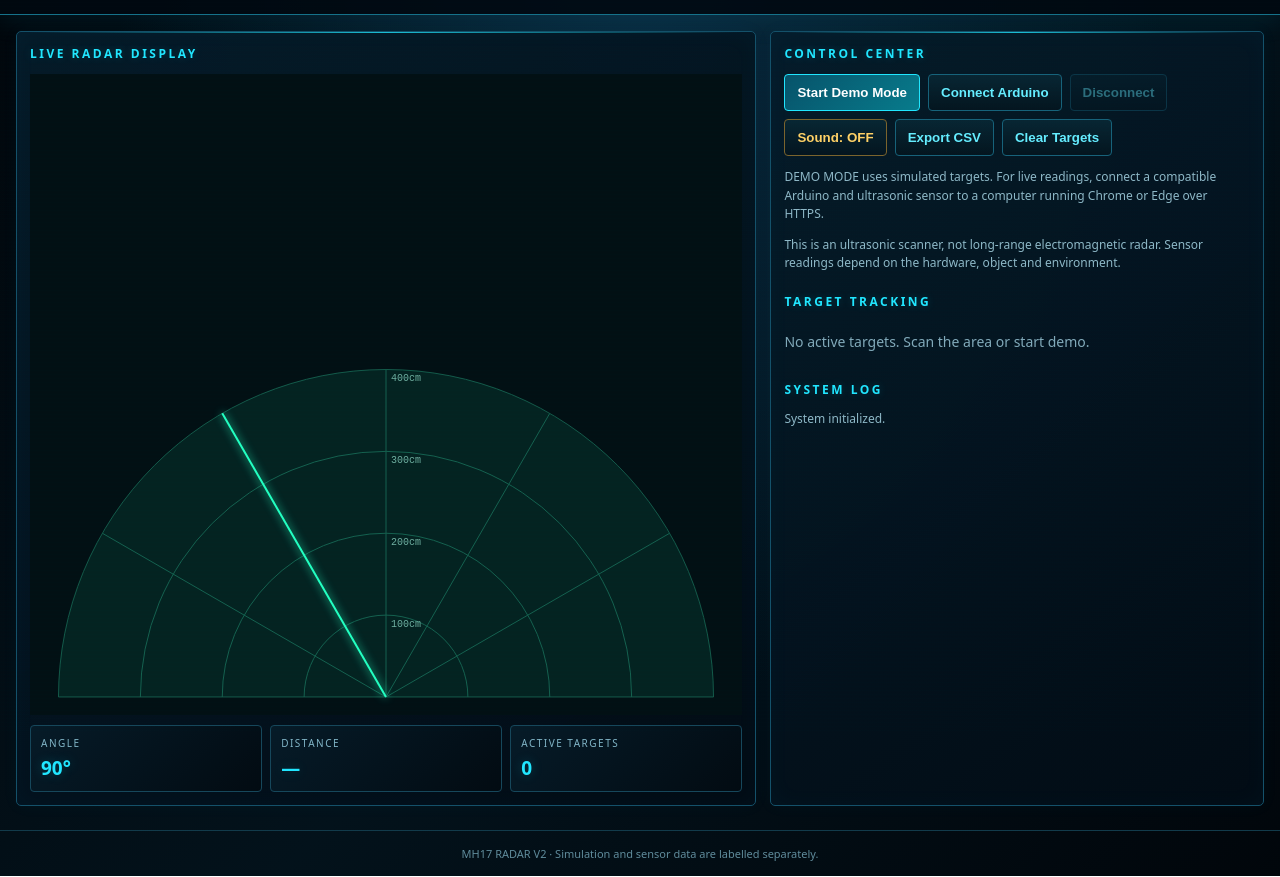
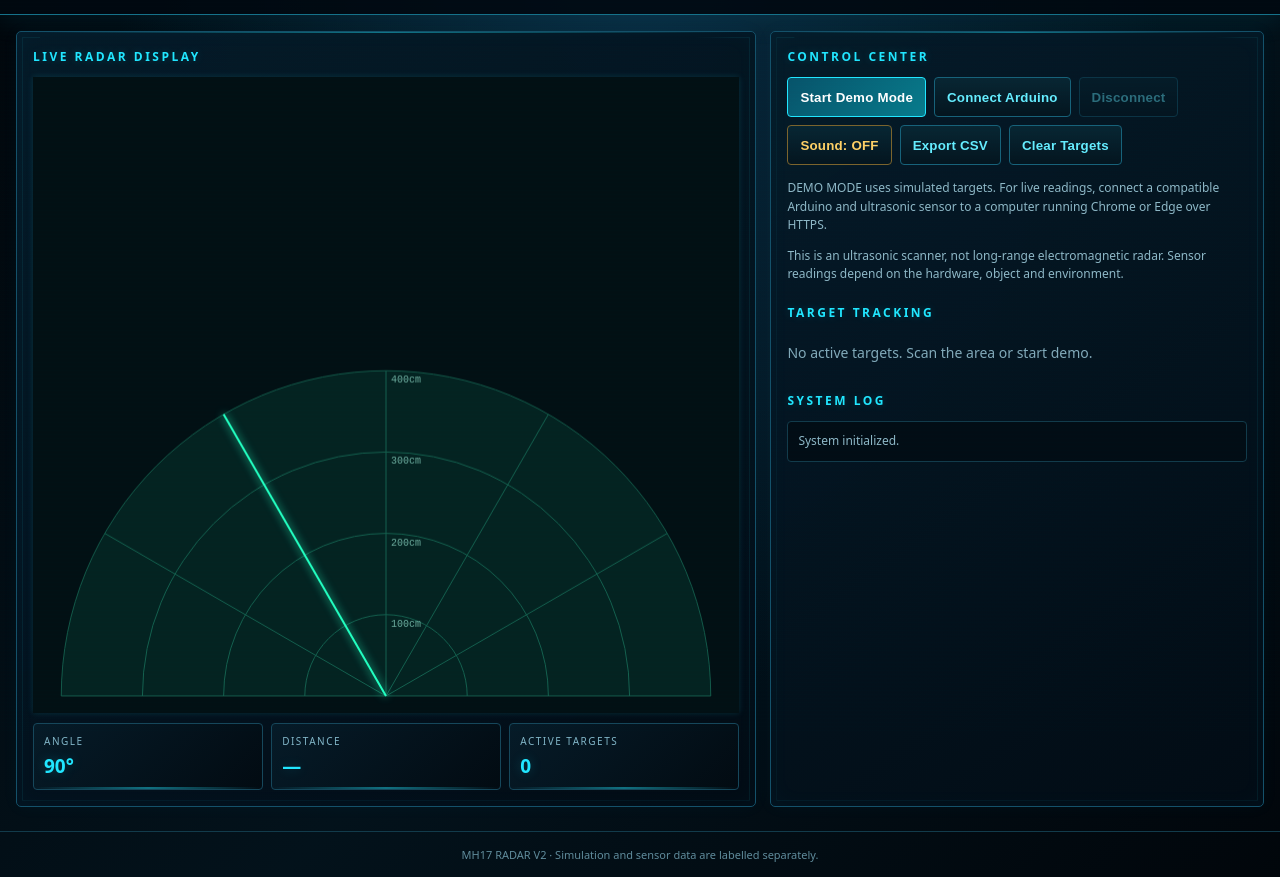
Before and after one commit to sumitwankhede96/MH17-RADAR, a plain HTML site: page index.html in a window 1280 px wide. Shown: the part 69-946 px from the top of the page. Drawn offline with Linux system fonts and the light colour scheme.

Commit message:
Enhance MH17 RADAR tactical HUD V2

```diff
--- a/index.html
+++ b/index.html
@@ -140,6 +140,52 @@ footer{
  @keyframes hud-pulse{
   0%,100%{opacity:1}
   50%{opacity:.65}
+ }
+}
+
+
+/* MH17 HUD UPGRADE V2 */
+header, main, footer { position:relative; }
+.panel { isolation:isolate; }
+.panel:after {
+ content:"";position:absolute;inset:5px;pointer-events:none;
+ border:1px solid rgba(33,230,255,.07);
+ clip-path:polygon(0 0,18px 0,18px 1px,1px 1px,1px 18px,0 18px,
+ calc(100% - 18px) 0,100% 0,100% 18px,calc(100% - 1px) 18px,
+ calc(100% - 1px) 1px,calc(100% - 18px) 1px,
+ calc(100% - 18px) 0,100% 0,100% 100%,calc(100% - 18px) 100%,
+ calc(100% - 18px) calc(100% - 1px),calc(100% - 1px) calc(100% - 1px),
+ calc(100% - 1px) calc(100% - 18px),100% calc(100% - 18px),
+ 100% 100%,0 100%,0 calc(100% - 18px),1px calc(100% - 18px),
+ 1px calc(100% - 1px),18px calc(100% - 1px),18px 100%,0 100%);
+}
+.radar-wrap canvas { filter:drop-shadow(0 0 3px #21e6ff22); }
+.metric { position:relative;overflow:hidden; }
+.metric:after {
+ content:"";position:absolute;left:0;bottom:0;width:100%;height:2px;
+ background:linear-gradient(90deg,transparent,#21e6ff,transparent);
+ opacity:.45;
+}
+.controls { margin:8px 0 14px; }
+button { min-height:40px;letter-spacing:.2px; }
+.target { align-items:center; }
+.target span:last-child {
+ color:#65edff;font-size:10px;letter-spacing:1px;
+}
+#log {
+ min-height:38px;padding:10px;border:1px solid #123b4b;
+ border-radius:4px;background:#020d15;overflow-wrap:anywhere;
+}
+.status { max-width:100%;overflow-wrap:anywhere; }
+@media(min-width:1000px) {
+ .radar-wrap { min-height:390px; }
+ .panel { padding:16px; }
+}
+@media(prefers-reduced-motion:no-preference) {
+ .panel:before { animation:edge-glow 5s ease-in-out infinite; }
+ @keyframes edge-glow {
+  0%,100% { opacity:.45; }
+  50% { opacity:1; }
  }
 }
 
```
